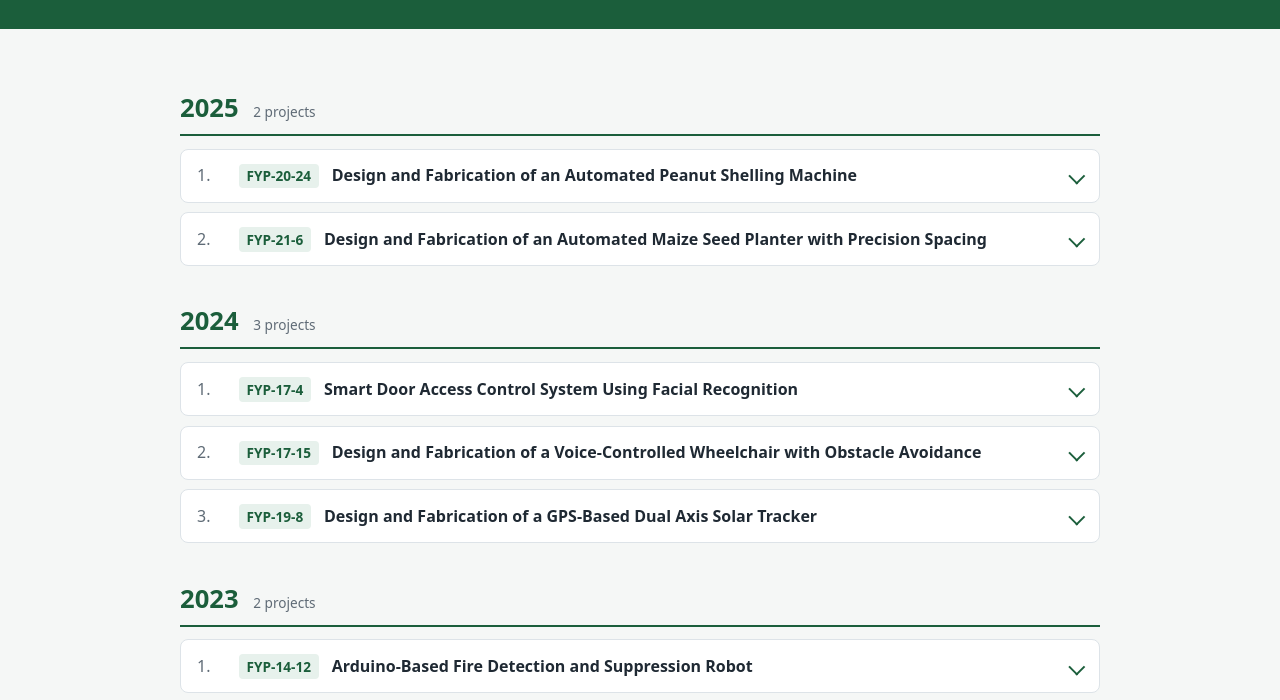
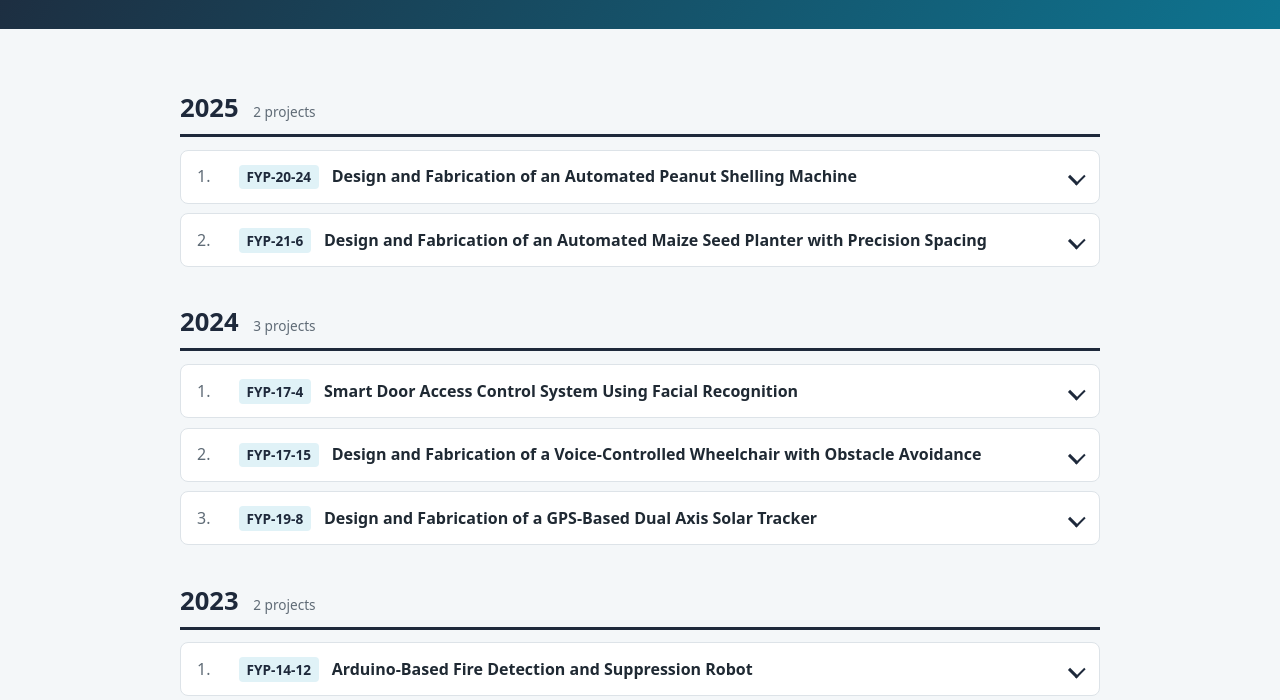
Before and after one commit to kui-es/fyp-archive-test, a plain HTML site: page index.html in a window 1280 px wide. Shown: the part 177-877 px from the top of the page. Drawn offline with Linux system fonts and the light colour scheme.

Commit message:
New Colors

```diff
--- a/index.html
+++ b/index.html
@@ -7,12 +7,14 @@
 <style>
   /* ---- Colours: change these to restyle the whole page ---- */
   :root {
-    --accent: #1b5e3b;       /* main colour (headings, button) */
-    --accent-dark: #124229;  /* button when the mouse is over it */
+    --accent: #1e293b;       /* main colour (headings, button, banner start) */
+    --accent-2: #0e7490;     /* second colour (banner end) */
+    --accent-dark: #0f172a;  /* button when the mouse is over it */
+    --tint: #e0f2f7;         /* light background behind the project ID */
     --ink: #1f2933;          /* normal text */
     --muted: #5f6b76;        /* grey text */
     --line: #dde3e8;         /* thin lines */
-    --paper: #f5f7f6;        /* page background */
+    --paper: #f4f7f9;        /* page background */
   }
 
   * { box-sizing: border-box; }
@@ -26,7 +28,7 @@
 
   /* ---- Top banner ---- */
   header {
-    background: var(--accent);
+    background: linear-gradient(120deg, var(--accent), var(--accent-2));
     color: #fff;
     padding: 2.4rem 1.25rem 2rem;
   }
@@ -42,7 +44,7 @@
   section.year h2 {
     margin: 0 0 .8rem;
     padding-bottom: .4rem;
-    border-bottom: 2px solid var(--accent);
+    border-bottom: 3px solid var(--accent);
     color: var(--accent);
     font-size: 1.6rem;
   }
@@ -57,7 +59,8 @@
     border-radius: 8px;
     margin-bottom: .6rem;
   }
-  li.project:hover, li.project:has(details[open]) { border-color: #b7c4cc; }
+  li.project:hover { border-color: var(--accent-2); }
+  li.project:has(details[open]) { border-color: var(--accent-2); border-left: 5px solid var(--accent); }
 
   summary {
     list-style: none;                 /* hide the browser's own arrow */
@@ -81,19 +84,19 @@
     align-self: center;
     width: .6rem; height: .6rem;
     border-right: 2px solid var(--accent);
-    border-bottom: 2px solid var(--accent);
+    border-bottom: 3px solid var(--accent);
     transform: rotate(45deg);
     transition: transform .15s;
   }
   details[open] > summary::after { transform: rotate(-135deg); }
-  summary:focus-visible { outline: 3px solid #7fb69a; outline-offset: -3px; border-radius: 8px; }
+  summary:focus-visible { outline: 3px solid var(--accent-2); outline-offset: -3px; border-radius: 8px; }
 
   .fyp-id {
     flex: none;
     font-weight: 600;
     font-size: .85rem;
     color: var(--accent);
-    background: #e7f1ec;
+    background: var(--tint);
     border-radius: 4px;
     padding: .1rem .5rem;
     white-space: nowrap;
@@ -118,7 +121,7 @@
   }
   a.download span { font-weight: 400; font-size: .8rem; opacity: .85; margin-left: .4rem; }
   a.download:hover { background: var(--accent-dark); }
-  a.download:focus-visible { outline: 3px solid #7fb69a; outline-offset: 2px; }
+  a.download:focus-visible { outline: 3px solid var(--accent-2); outline-offset: 2px; }
 
   footer { padding: 1rem 1.25rem 2rem; color: var(--muted); font-size: .85rem; border-top: 1px solid var(--line); }
 
```
Also changed, not shown: template.html (+13 -10 lines).
